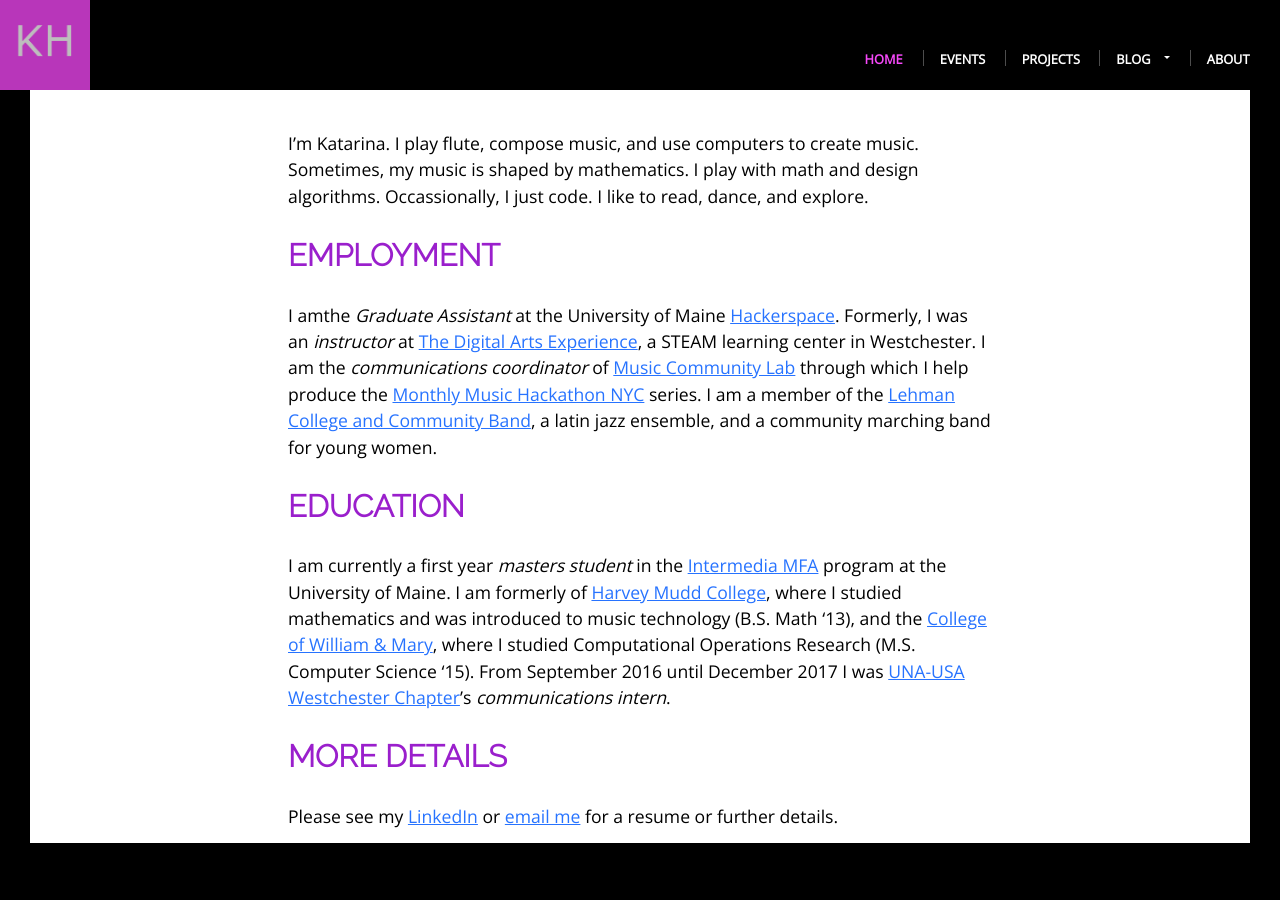
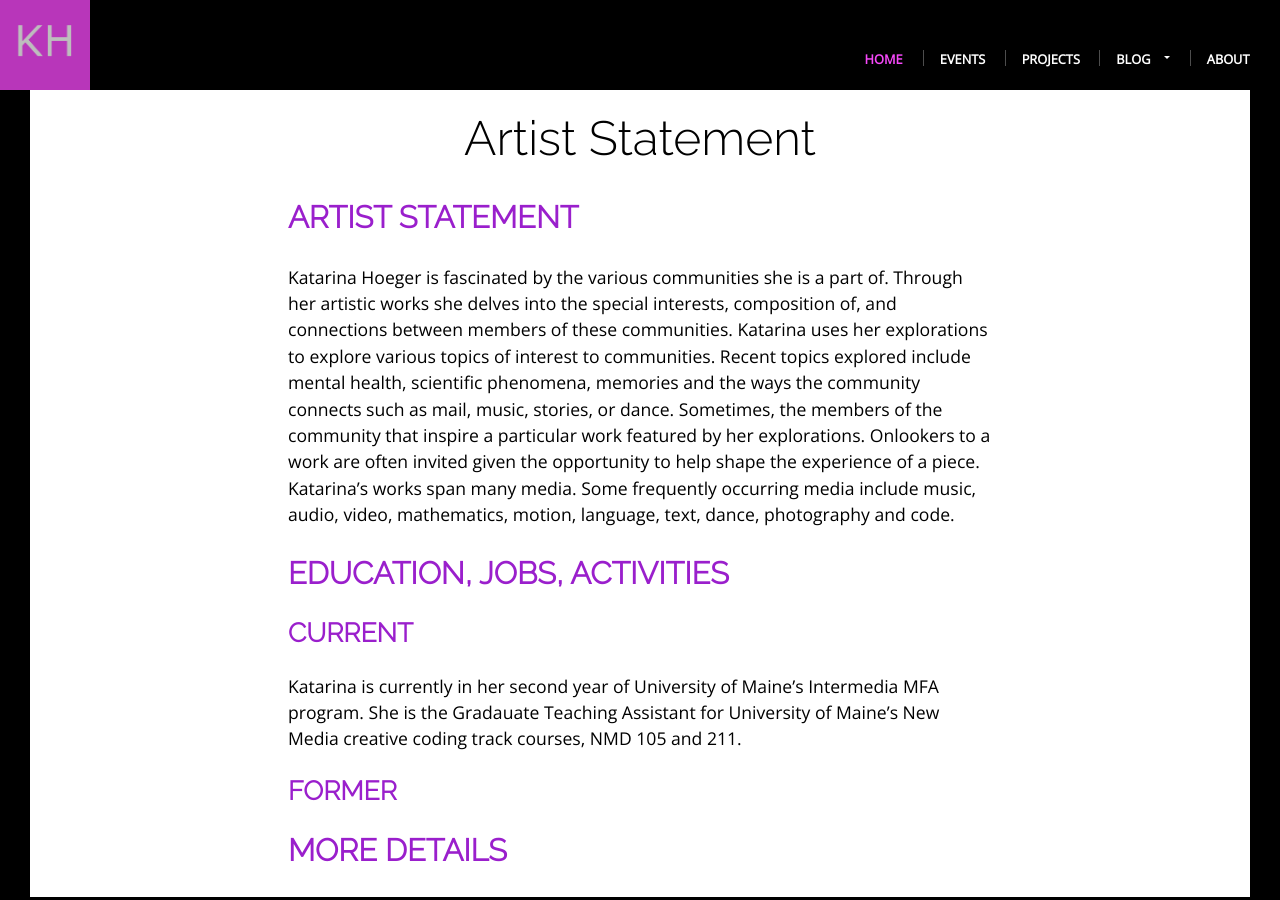
Before and after one commit to khoeger/khoeger.github.io, a Jekyll site: the page built from about/about.md, in a window 1280 px wide and 900 px high. Built offline with Jekyll 4.4.1, drawn with Linux system fonts in a browser that asks for light colours; our own code applies the rules of GitHub Pages for plain Markdown files.

Commit message:
Add artist statement and comment out details

```diff
--- a/about/about.md
+++ b/about/about.md
@@ -1,4 +1,14 @@
-I'm Katarina. I play flute, compose music, and use computers to create music. Sometimes, my music is shaped by mathematics. I play with math and design algorithms. Occassionally, I just code. I like to read, dance, and explore.
+## Artist Statement
+Katarina Hoeger is fascinated by the various communities she is a part of. Through her artistic works she delves into the special interests, composition of, and connections between members of these communities. Katarina uses her explorations to explore various topics of interest to communities. Recent topics explored include mental health, scientific phenomena, memories and the ways the community connects such as mail, music, stories, or dance. Sometimes, the members of the community that inspire a particular work featured by her explorations. Onlookers to a work are often invited given the opportunity to help shape the experience of a piece. Katarina’s works span many media. Some frequently occurring media include music, audio, video, mathematics, motion, language, text, dance, photography and code.
+##  Education, Jobs, Activities
+### Current
+Katarina is currently in her second year of University of Maine's Intermedia MFA program. She is the Gradauate Teaching Assistant for University of Maine's New Media creative coding track courses, NMD 105 and 211.
+
+
+### Former
+
+## More details
+<!-- I'm Katarina. I play flute, compose music, and use computers to create music. Sometimes, my music is shaped by mathematics. I play with math and design algorithms. Occassionally, I just code. I like to read, dance, and explore.
 
 ## Employment
 I amthe *Graduate Assistant* at the University of Maine [Hackerspace](umaine.edu/hackerspace/).
@@ -9,4 +19,4 @@
 I am formerly of [Harvey Mudd College](https://www.hmc.edu), where I studied mathematics and was introduced to music technology (B.S. Math '13), and the [College of William & Mary](http://www.wm.edu), where I studied Computational Operations Research (M.S. Computer Science '15). From September 2016 until December 2017 I was [UNA-USA Westchester Chapter](http://www.unawestchester.org)'s *communications intern*.
 
 ## More Details
-Please see my [LinkedIn](https://www.linkedin.com/in/katarinahoeger/) or [email me](mailto:katarina@katarinahoeger.com) for a resume or further details.
+Please see my [LinkedIn](https://www.linkedin.com/in/katarinahoeger/) or [email me](mailto:katarina@katarinahoeger.com) for a resume or further details. -->
```
